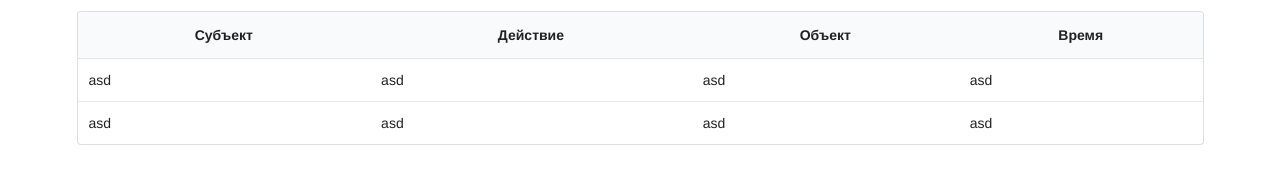
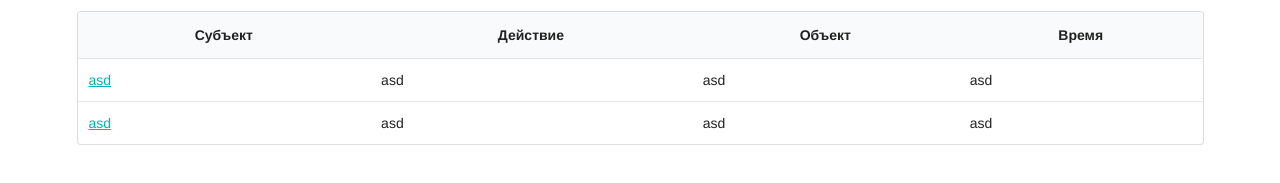
Before and after one commit to MatveyKov11/vologda-kvn-syte, a Vue app in the folder frontend/kvn-syte/: page /admin/log in a window 1280 px wide. Shown: the part 195-378 px from the top of the page. Built offline with nearby package versions, Linux system fonts and the light colour scheme; what semantic-ui-vue, vatex, vue-konva would draw is missing.

Commit message:
добавление визуала к ссылке

```diff
--- a/frontend/kvn-syte/src/components/LogTable.vue
+++ b/frontend/kvn-syte/src/components/LogTable.vue
@@ -17,7 +17,7 @@
         <tbody>
             <tr v-for="log in logs" :key="log.pos">
                 <td>
-                    <p @click="userId = 1">asd</p>
+                    <p @click="userId = 1" class="interactive">asd</p>
                 </td>
                 <td>
                     asd
@@ -65,3 +65,11 @@ function blockUser(){
     userId.value = -1
 }
 </script>
+
+<style scoped>
+.interactive{
+    cursor: pointer;
+    color: rgb(0, 180, 180);
+    text-decoration: underline;
+}
+</style>
```
